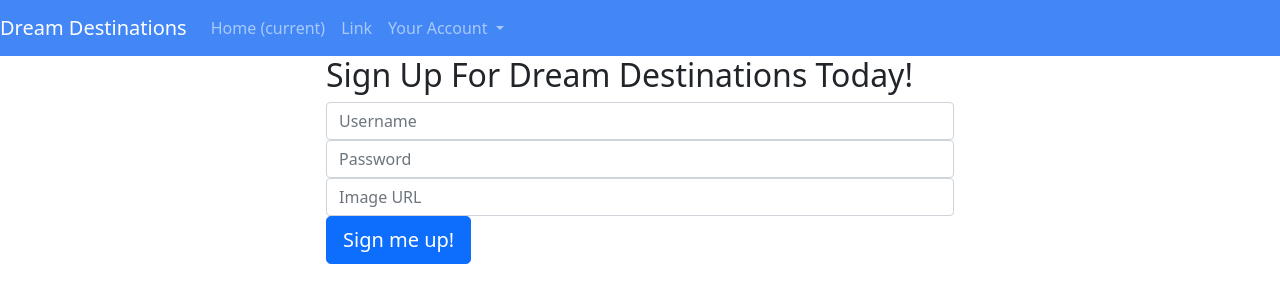
After one commit to acmenes/travel-app, a Flask app: page /signup in a window 1280 px wide. The commit adds this page. Shown: the top 303 px of the page. Run offline with Flask 2, Linux system fonts and the light colour scheme.

Commit message:
weekend updates

```diff
--- a/app.py
+++ b/app.py
@@ -1,10 +1,21 @@
 from flask import Flask, render_template, request, jsonify, flash
 
+from forms import SignUpForm, LoginForm
+
 from restcountries import RestCountryApiV2 as rapi
+from amadeus import Client, ResponseError, Location
 
 app = Flask(__name__)
 
 app.config['SECRET_KEY'] = "MissMillieIsGood"
+app.config['SQLALCHEMY_DATABASE_URI'] = 'postgresql:///travel-app'
+app.config['SQLALCHEMY_TRACK_MODIFICATIONS'] = False
+app.config['SQLALCHEMY_ECHO'] = True
+
+amadeus = Client(
+    client_id='GG2OA3MfjLRuOGzGavkdcHcWGCMKHws7',
+    client_secret='qB6Ix6NuAsBwx0m8'
+)
 
 # use rapi.get_countries_by_name(countryname)
 
@@ -22,3 +33,42 @@ def country_page():
                                         "currencies",
                                         "languages"])
     return render_template('country.html', country=country[0])
+
+### LOGIN AND SIGNUP ROUTES
+
+@app.route('/signup')
+def sign_up():
+    form = SignUpForm()
+
+    return render_template('signup.html', form=form)
+
+@app.route('/login')
+def login_user():
+    form = LoginForm()
+
+    # if form.validate_on_submit:
+
+    return render_template('login.html', form=form)
+
+### ADDING DESTINATIONS
+
+@app.route('/add-dream-dest')
+def add_dreamdest():
+    return "Added"
+
+@app.route('/add-been-there')
+def add_done():
+    return "Added"
+
+### TEST ROUTES ###
+
+@app.route('/test')
+def test_app():
+    location = request.args["location"]
+    result = amadeus.shopping.flight_destinations.get(origin=location)
+    return result
+
+@app.route('/test2')
+def test_2():
+    res = amadeus.shopping.activities.get(latitude=39.9042, longitude=116.4074)
+    return jsonify(res.data)
--- a/forms.py
+++ b/forms.py
@@ -0,0 +1,18 @@
+from flask.app import Flask
+from flask_wtf import FlaskForm
+from wtforms import StringField, PasswordField
+from wtforms.validators import DataRequired, Email, InputRequired, Length
+
+
+class SignUpForm(FlaskForm):
+    '''Form for signing up for Dream Destinations'''
+
+    username = StringField('Username', validators=[InputRequired()])
+    password = PasswordField('Password', validators=[Length(min=6)])
+    image_url = StringField('Image URL')
+
+class LoginForm(FlaskForm):
+    '''Form for logging into your account'''
+
+    username = StringField('Username', validators=[DataRequired()])
+    password = PasswordField('Password', validators=[Length(min=6)])
--- a/models.py
+++ b/models.py
@@ -35,3 +35,5 @@ class User(db.Model):
                 return user
 
         return False
+
+## create classes for dream destinations and been there done thats
--- a/requirements.txt
+++ b/requirements.txt
@@ -1,3 +1,4 @@
+amadeus==5.1.0
 bcrypt==3.2.0
 blinker==1.4
 certifi==2021.5.30
--- a/static/app.js
+++ b/static/app.js
@@ -1,6 +1,9 @@
 const $searchBar = document.getElementById("search-countries")
 
 BASE_URL_COUNTRIES = "https://restcountries.eu/rest/v2/name"
+BASE_URL_AMADEUS = "https://test.api.amadeus.com/v1"
+
+AMADEUS_ACCESS_TOKEN = "AItrr8OmqIAw811pYPEB4qK6GAs4"
 
 function handleClick(e) {
     e.preventDefault()
--- a/templates/base.html
+++ b/templates/base.html
@@ -9,7 +9,7 @@
 </head>
 <body>
     <nav class="navbar navbar-expand-lg navbar-dark" style="background-color: #4287f5;">
-        <a class="navbar-brand" href="#">Dream Destinations</a>
+        <a class="navbar-brand" href="/">Dream Destinations</a>
         <button class="navbar-toggler" type="button" data-toggle="collapse" data-target="#navbarSupportedContent" aria-controls="navbarSupportedContent" aria-expanded="false" aria-label="Toggle navigation">
           <span class="navbar-toggler-icon"></span>
         </button>
@@ -23,12 +23,12 @@
               <a class="nav-link" href="#">Link</a>
             </li>
             <li class="nav-item dropdown">
-              <a class="nav-link dropdown-toggle" href="#" id="navbarDropdown" role="button" data-toggle="dropdown" aria-haspopup="true" aria-expanded="false">
+              <a class="nav-link dropdown-toggle" href="#" id="navbarDropdown" role="button" data-toggle="dropdown" aria-haspopup="true" aria-expanded="true">
                 Your Account
               </a>
               <div class="dropdown-menu" aria-labelledby="navbarDropdown">
-                <a class="dropdown-item" href="#">Sign Up</a>
-                <a class="dropdown-item" href="#">Sign In</a>
+                <a class="dropdown-item" href="/signup">Sign Up</a>
+                <a class="dropdown-item" href="/login">Sign In</a>
                 <div class="dropdown-divider"></div>
                 <a class="dropdown-item" href="#">Your Profile</a>
               </div>
--- a/templates/country.html
+++ b/templates/country.html
@@ -10,6 +10,8 @@
         <div class="col .col-lg"
             <p>The capital of {{ country.name }} is {{ country.capital }}.
             They speak {{ country.languages[0].name }} and use the {{ country.currencies[0].name }}.</p>
+
+            <p>Add {{ country.name}} to your favorites list!</p>
         </div>
         <div class="col .col-sm">
             <img src="{{ country.flag }}" class="img-fluid"></img>
--- a/templates/home.html
+++ b/templates/home.html
@@ -6,7 +6,7 @@
         <div class="jumbotron jumbotron-fluid">
             <div class="container">
             <h1 class="display-4">Don't Just Dream of Traveling. Do It.</h1>
-            <p class="lead">This is a modified jumbotron that occupies the entire horizontal space of its parent.</p>
+            <p class="lead">Just don't search Scotland, it apparently doesn't exist.</p>
             <form class="d-flex" id="search-countries" action="/country">
                 <input class="form-control me-2" type="search" placeholder="Where Do You Want To Go?" aria-label="Search" id="country-search" name="country-search">
                 <button class="btn btn-outline" style="background-color: #fafafa;" type="submit" id="search-button">Search</button>
--- /dev/null
+++ b/templates/signup.html
@@ -0,0 +1,23 @@
+{% extends 'base.html' %}
+
+{% block content %}
+
+<div class="row justify-content-md-center">
+  <div class="col-md-7 col-lg-6">
+    <h2 class="join-message">Sign Up For Dream Destinations Today!</h2>
+    <form method="POST" id="signup-form">
+        {{ form.hidden_tag() }}
+
+        {% for field in form if field.widget.input_type != 'hidden' %}
+            {% for error in field.errors %}
+                <span class="text-danger">{{ error }}</span>
+            {% endfor %}
+            {{ field(placeholder=field.label.text, class="form-control") }}
+        {% endfor %}
+
+        <button class="btn btn-primary btn-lg btn-block">Sign me up!</button>
+    </form>
+  </div>
+</div>
+
+{% endblock %}
```
Also changed, not shown: templates/login.html (added, +23 -0 lines).
